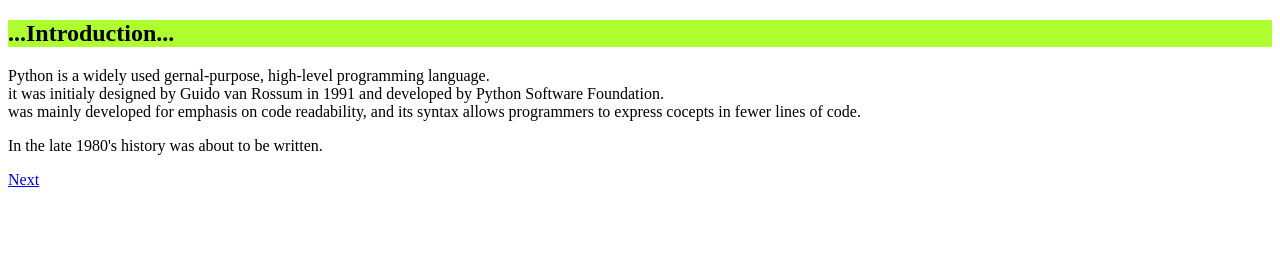
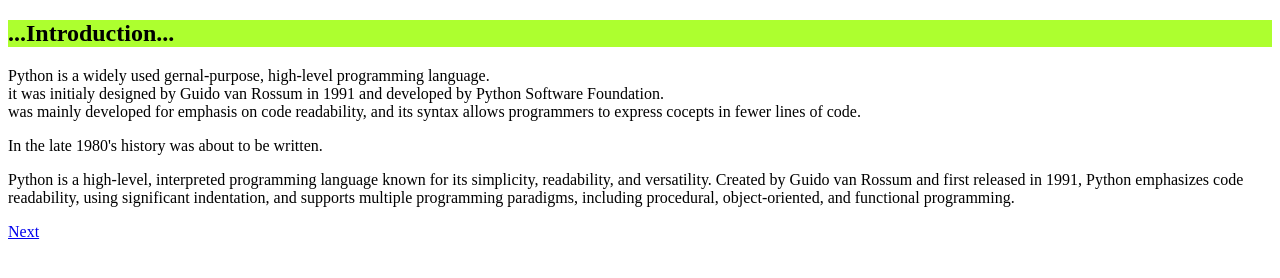
Before and after one commit to TriveniNishad/Python, a plain HTML site: page index.html in a window 1280 px wide. Drawn offline with Linux system fonts and the light colour scheme.

Commit message:
I Change some line.

```diff
--- a/index.html
+++ b/index.html
@@ -9,6 +9,7 @@
     <h2 style="background-color: greenyellow;">             ...Introduction...          </h2>
     <p>Python is a widely used gernal-purpose, high-level programming language. <br> it was initialy designed by Guido van Rossum in 1991 and developed by Python Software Foundation. <br>  was mainly developed for emphasis on code readability, and its syntax allows programmers to express cocepts in fewer lines of code. </p>
     <p>In the late 1980's history was about to be written.</p>
+    <p>Python is a high-level, interpreted programming language known for its simplicity, readability, and versatility. Created by Guido van Rossum and first released in 1991, Python emphasizes code readability, using significant indentation, and supports multiple programming paradigms, including procedural, object-oriented, and functional programming.</p>
     <a href="./second.html">Next</a>
 </body>
 </html>
```
